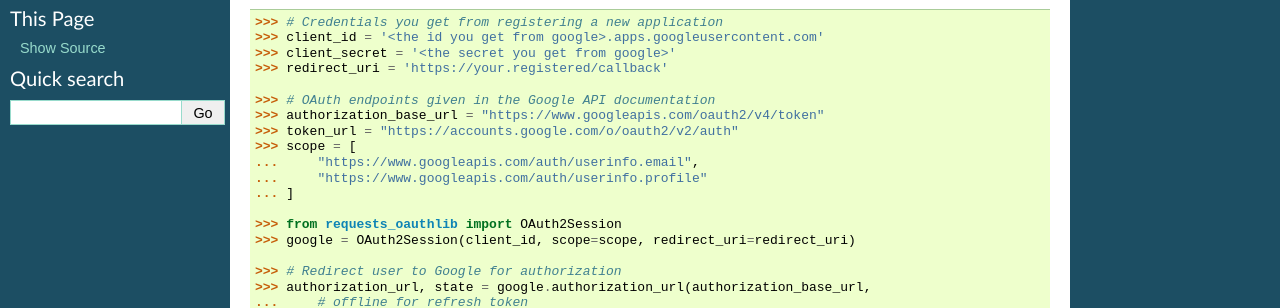
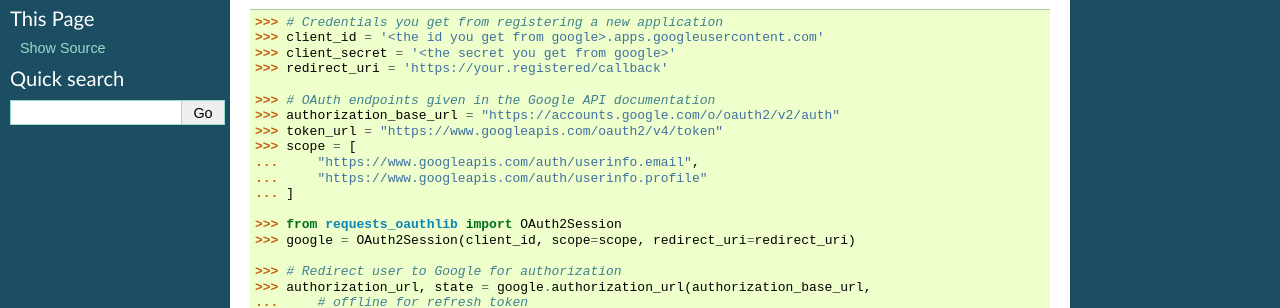
Before and after one commit to requests/requests-oauthlib, a Sphinx documentation site: the page built from docs/examples/google.rst, in a window 1280 px wide. Shown: the part 145-453 px from the top of the page. Built offline with Sphinx 7.4.7, drawn with Linux system fonts in a browser that asks for light colours.

```diff
--- a/docs/examples/google.rst
+++ b/docs/examples/google.rst
@@ -15,8 +15,8 @@ a callback URL then you can try out the command line interactive example below.
     >>> redirect_uri = 'https://your.registered/callback'
 
     >>> # OAuth endpoints given in the Google API documentation
-    >>> authorization_base_url = "https://www.googleapis.com/oauth2/v4/token"
-    >>> token_url = "https://accounts.google.com/o/oauth2/v2/auth"
+    >>> authorization_base_url = "https://accounts.google.com/o/oauth2/v2/auth"
+    >>> token_url = "https://www.googleapis.com/oauth2/v4/token"
     >>> scope = [
     ...     "https://www.googleapis.com/auth/userinfo.email",
     ...     "https://www.googleapis.com/auth/userinfo.profile"
```
